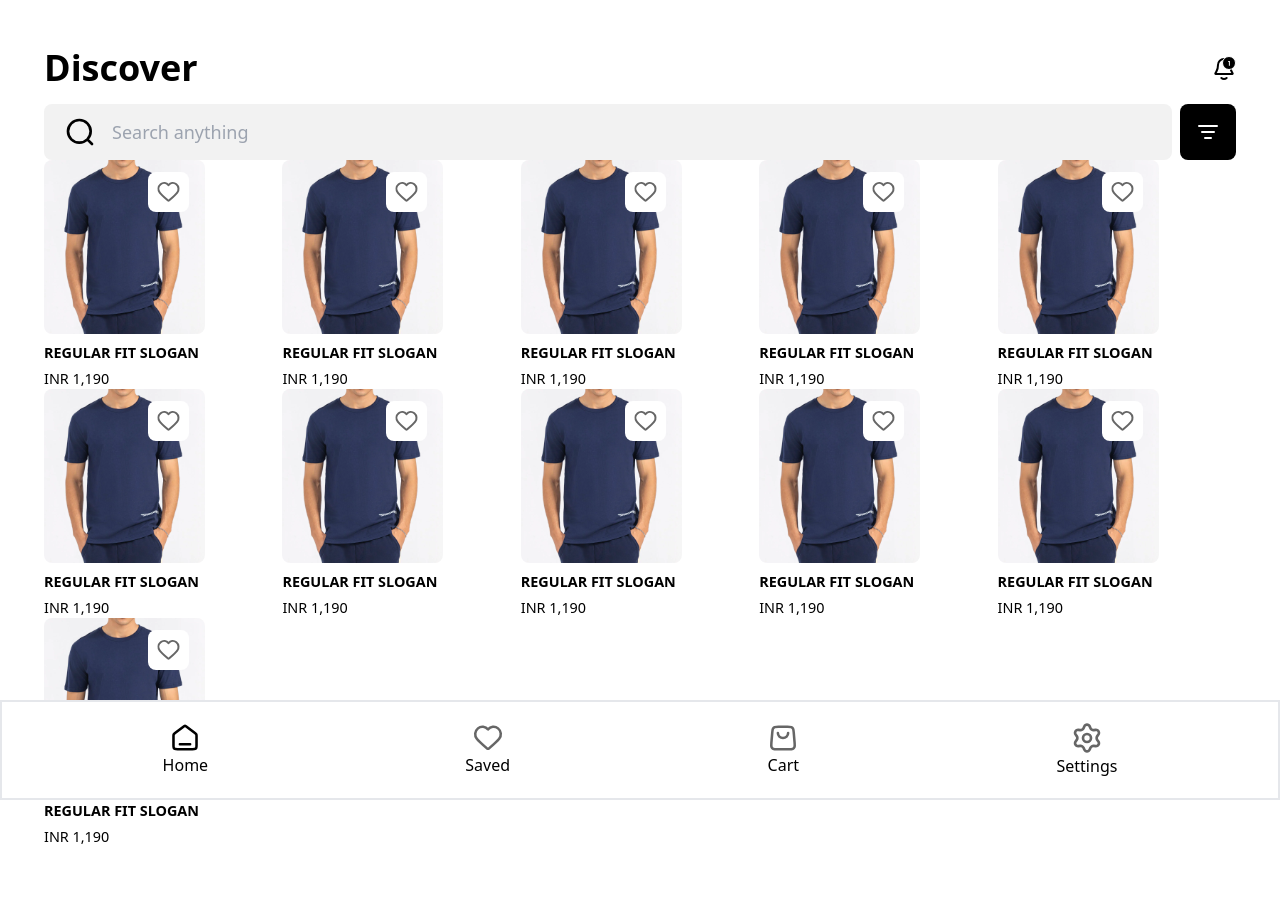
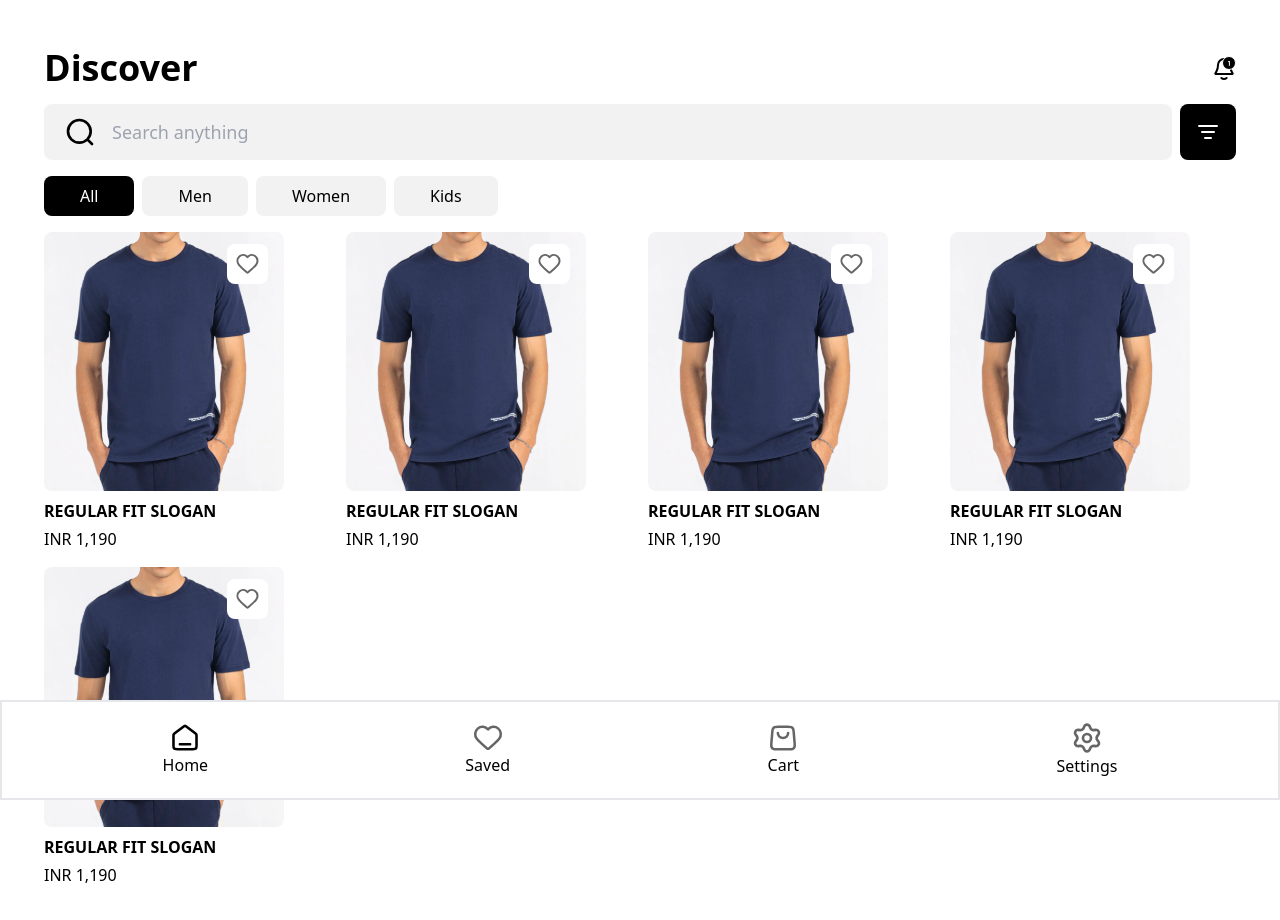
Before and after one commit to krishanu2911/Ajargh-ecom, a React (Vite) app: page / in a window 1280 px wide. Shown: the top 920 px of the page. Before the commit the page ends 848 px from the top, so only its background shows below. Built offline with nearby package versions, Linux system fonts and the light colour scheme; the HTML template or start-up script is replaced by a standard one.

Commit message:
fix: productlisting

```diff
--- a/src/components/discover/productListing.jsx
+++ b/src/components/discover/productListing.jsx
@@ -2,139 +2,83 @@ import React from "react";
 
 export const ProductListing = () => {
   return (
-    <div className="md:px-11 px-6 grid md:grid-cols-5 grid-cols-2 grid-flow-row place-items-stretch w-full">
+    <div className="md:px-11 px-6 mt-4 pb-28">
+      <div className="flex mb-4 gap-2 no-scrollbar overflow-x-scroll ">
+        <div className=" px-9 py-2 bg-black text-white rounded-lg">
+          All
+        </div>
+        <div className=" px-9 py-2 primary-bg text-black rounded-lg">
+          Men
+        </div>
+        <div className=" px-9 py-2 primary-bg text-black rounded-lg">
+          Women
+        </div>
+        <div className=" px-9 py-2 primary-bg text-black rounded-lg">
+          Kids
+        </div>
+      </div>
+    <div className=" grid md:grid-cols-3 lg:grid-cols-4 grid-cols-2 grid-flow-row place-items-stretch w-full gap-4">
       <div className="flex flex-col gap-2">
-        <div className="relative w-fit">
-          <img src="/prod1.svg" className=" rounded-lg" />
+        <div className="relative md:w-[15rem]">
+          <img src="/prod1.svg" className=" rounded-lg w-full" />
           <div className="absolute top-3 right-4 rounded-lg shadow-[rgba(82, 82, 82, 0.25)] w-fit bg-white p-2">
             <img src="/activity-heart.svg" />
           </div>
         </div>
         <div className="flex flex-col gap-1 w-fit">
-            <h1 className=" text-[0.9rem] font-bold">REGULAR FIT SLOGAN</h1>
-            <h3 className=" text-[0.9rem] text-muted">INR 1,190</h3>
+            <h1 className=" md:text-[1rem] text-[0.9rem] font-bold">REGULAR FIT SLOGAN</h1>
+            <h3 className=" md:text-[1rem] text-[0.9rem] text-muted">INR 1,190</h3>
         </div>
       </div>
       <div className="flex flex-col gap-2">
-        <div className="relative w-fit">
-          <img src="/prod1.svg" className=" rounded-lg" />
+        <div className="relative md:w-[15rem]">
+          <img src="/prod1.svg" className=" rounded-lg w-full" />
           <div className="absolute top-3 right-4 rounded-lg shadow-[rgba(82, 82, 82, 0.25)] w-fit bg-white p-2">
             <img src="/activity-heart.svg" />
           </div>
         </div>
         <div className="flex flex-col gap-1 w-fit">
-            <h1 className=" text-[0.9rem] font-bold">REGULAR FIT SLOGAN</h1>
-            <h3 className=" text-[0.9rem] text-muted">INR 1,190</h3>
+            <h1 className=" md:text-[1rem] text-[0.9rem] font-bold">REGULAR FIT SLOGAN</h1>
+            <h3 className=" md:text-[1rem] text-[0.9rem] text-muted">INR 1,190</h3>
         </div>
       </div>
       <div className="flex flex-col gap-2">
-        <div className="relative w-fit">
-          <img src="/prod1.svg" className=" rounded-lg" />
+        <div className="relative md:w-[15rem]">
+          <img src="/prod1.svg" className=" rounded-lg w-full" />
           <div className="absolute top-3 right-4 rounded-lg shadow-[rgba(82, 82, 82, 0.25)] w-fit bg-white p-2">
             <img src="/activity-heart.svg" />
           </div>
         </div>
         <div className="flex flex-col gap-1 w-fit">
-            <h1 className=" text-[0.9rem] font-bold">REGULAR FIT SLOGAN</h1>
-            <h3 className=" text-[0.9rem] text-muted">INR 1,190</h3>
+            <h1 className=" md:text-[1rem] text-[0.9rem] font-bold">REGULAR FIT SLOGAN</h1>
+            <h3 className=" md:text-[1rem] text-[0.9rem] text-muted">INR 1,190</h3>
         </div>
       </div>
       <div className="flex flex-col gap-2">
-        <div className="relative w-fit">
-          <img src="/prod1.svg" className=" rounded-lg" />
+        <div className="relative md:w-[15rem]">
+          <img src="/prod1.svg" className=" rounded-lg w-full" />
           <div className="absolute top-3 right-4 rounded-lg shadow-[rgba(82, 82, 82, 0.25)] w-fit bg-white p-2">
             <img src="/activity-heart.svg" />
           </div>
         </div>
         <div className="flex flex-col gap-1 w-fit">
-            <h1 className=" text-[0.9rem] font-bold">REGULAR FIT SLOGAN</h1>
-            <h3 className=" text-[0.9rem] text-muted">INR 1,190</h3>
+            <h1 className=" md:text-[1rem] text-[0.9rem] font-bold">REGULAR FIT SLOGAN</h1>
+            <h3 className=" md:text-[1rem] text-[0.9rem] text-muted">INR 1,190</h3>
         </div>
       </div>
       <div className="flex flex-col gap-2">
-        <div className="relative w-fit">
-          <img src="/prod1.svg" className=" rounded-lg" />
+        <div className="relative md:w-[15rem]">
+          <img src="/prod1.svg" className=" rounded-lg w-full" />
           <div className="absolute top-3 right-4 rounded-lg shadow-[rgba(82, 82, 82, 0.25)] w-fit bg-white p-2">
             <img src="/activity-heart.svg" />
           </div>
         </div>
         <div className="flex flex-col gap-1 w-fit">
-            <h1 className=" text-[0.9rem] font-bold">REGULAR FIT SLOGAN</h1>
-            <h3 className=" text-[0.9rem] text-muted">INR 1,190</h3>
-        </div>
-      </div>
-      <div className="flex flex-col gap-2">
-        <div className="relative w-fit">
-          <img src="/prod1.svg" className=" rounded-lg" />
-          <div className="absolute top-3 right-4 rounded-lg shadow-[rgba(82, 82, 82, 0.25)] w-fit bg-white p-2">
-            <img src="/activity-heart.svg" />
-          </div>
-        </div>
-        <div className="flex flex-col gap-1 w-fit">
-            <h1 className=" text-[0.9rem] font-bold">REGULAR FIT SLOGAN</h1>
-            <h3 className=" text-[0.9rem] text-muted">INR 1,190</h3>
-        </div>
-      </div>
-      <div className="flex flex-col gap-2">
-        <div className="relative w-fit">
-          <img src="/prod1.svg" className=" rounded-lg" />
-          <div className="absolute top-3 right-4 rounded-lg shadow-[rgba(82, 82, 82, 0.25)] w-fit bg-white p-2">
-            <img src="/activity-heart.svg" />
-          </div>
-        </div>
-        <div className="flex flex-col gap-1 w-fit">
-            <h1 className=" text-[0.9rem] font-bold">REGULAR FIT SLOGAN</h1>
-            <h3 className=" text-[0.9rem] text-muted">INR 1,190</h3>
-        </div>
-      </div>
-      <div className="flex flex-col gap-2">
-        <div className="relative w-fit">
-          <img src="/prod1.svg" className=" rounded-lg" />
-          <div className="absolute top-3 right-4 rounded-lg shadow-[rgba(82, 82, 82, 0.25)] w-fit bg-white p-2">
-            <img src="/activity-heart.svg" />
-          </div>
-        </div>
-        <div className="flex flex-col gap-1 w-fit">
-            <h1 className=" text-[0.9rem] font-bold">REGULAR FIT SLOGAN</h1>
-            <h3 className=" text-[0.9rem] text-muted">INR 1,190</h3>
-        </div>
-      </div>
-      <div className="flex flex-col gap-2">
-        <div className="relative w-fit">
-          <img src="/prod1.svg" className=" rounded-lg" />
-          <div className="absolute top-3 right-4 rounded-lg shadow-[rgba(82, 82, 82, 0.25)] w-fit bg-white p-2">
-            <img src="/activity-heart.svg" />
-          </div>
-        </div>
-        <div className="flex flex-col gap-1 w-fit">
-            <h1 className=" text-[0.9rem] font-bold">REGULAR FIT SLOGAN</h1>
-            <h3 className=" text-[0.9rem] text-muted">INR 1,190</h3>
-        </div>
-      </div>
-      <div className="flex flex-col gap-2">
-        <div className="relative w-fit">
-          <img src="/prod1.svg" className=" rounded-lg" />
-          <div className="absolute top-3 right-4 rounded-lg shadow-[rgba(82, 82, 82, 0.25)] w-fit bg-white p-2">
-            <img src="/activity-heart.svg" />
-          </div>
-        </div>
-        <div className="flex flex-col gap-1 w-fit">
-            <h1 className=" text-[0.9rem] font-bold">REGULAR FIT SLOGAN</h1>
-            <h3 className=" text-[0.9rem] text-muted">INR 1,190</h3>
-        </div>
-      </div>
-      <div className="flex flex-col gap-2">
-        <div className="relative w-fit">
-          <img src="/prod1.svg" className=" rounded-lg" />
-          <div className="absolute top-3 right-4 rounded-lg shadow-[rgba(82, 82, 82, 0.25)] w-fit bg-white p-2">
-            <img src="/activity-heart.svg" />
-          </div>
-        </div>
-        <div className="flex flex-col gap-1 w-fit">
-            <h1 className=" text-[0.9rem] font-bold">REGULAR FIT SLOGAN</h1>
-            <h3 className=" text-[0.9rem] text-muted">INR 1,190</h3>
+            <h1 className=" md:text-[1rem] text-[0.9rem] font-bold">REGULAR FIT SLOGAN</h1>
+            <h3 className=" md:text-[1rem] text-[0.9rem] text-muted">INR 1,190</h3>
         </div>
       </div>
     </div>
+    </div>
   );
 };
--- a/src/index.css
+++ b/src/index.css
@@ -1,3 +1,16 @@
 @tailwind base;
 @tailwind components;
 @tailwind utilities;
+@layer utilities {
+      /* Hide scrollbar for Chrome, Safari and Opera */
+      .no-scrollbar::-webkit-scrollbar {
+          display: none;
+      }
+
+      /* Hide scrollbar for IE, Edge and Firefox */
+      .no-scrollbar {
+          -ms-overflow-style: none;  /* IE and Edge */
+          scrollbar-width: none;  /* Firefox */
+      }
+
+  }
```
